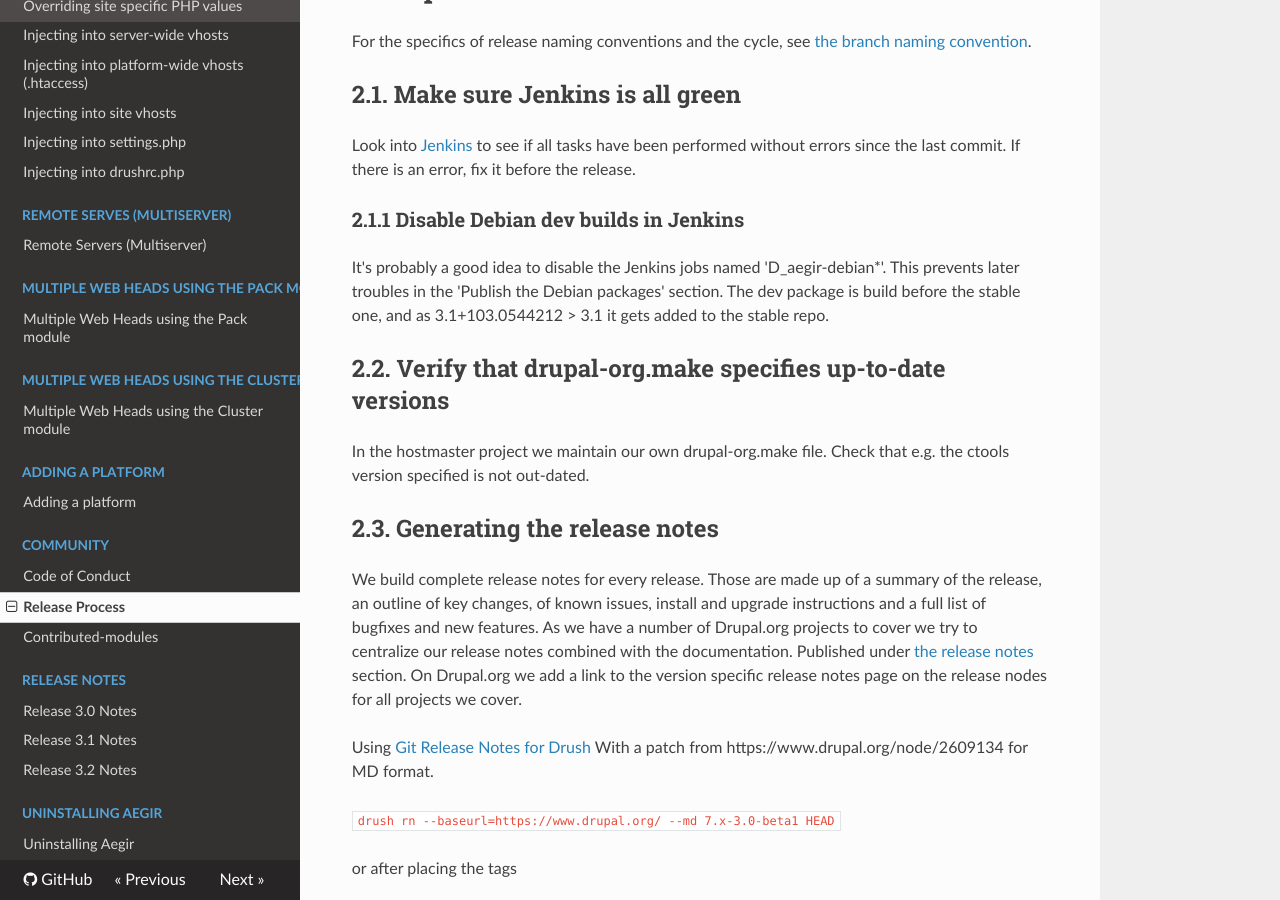
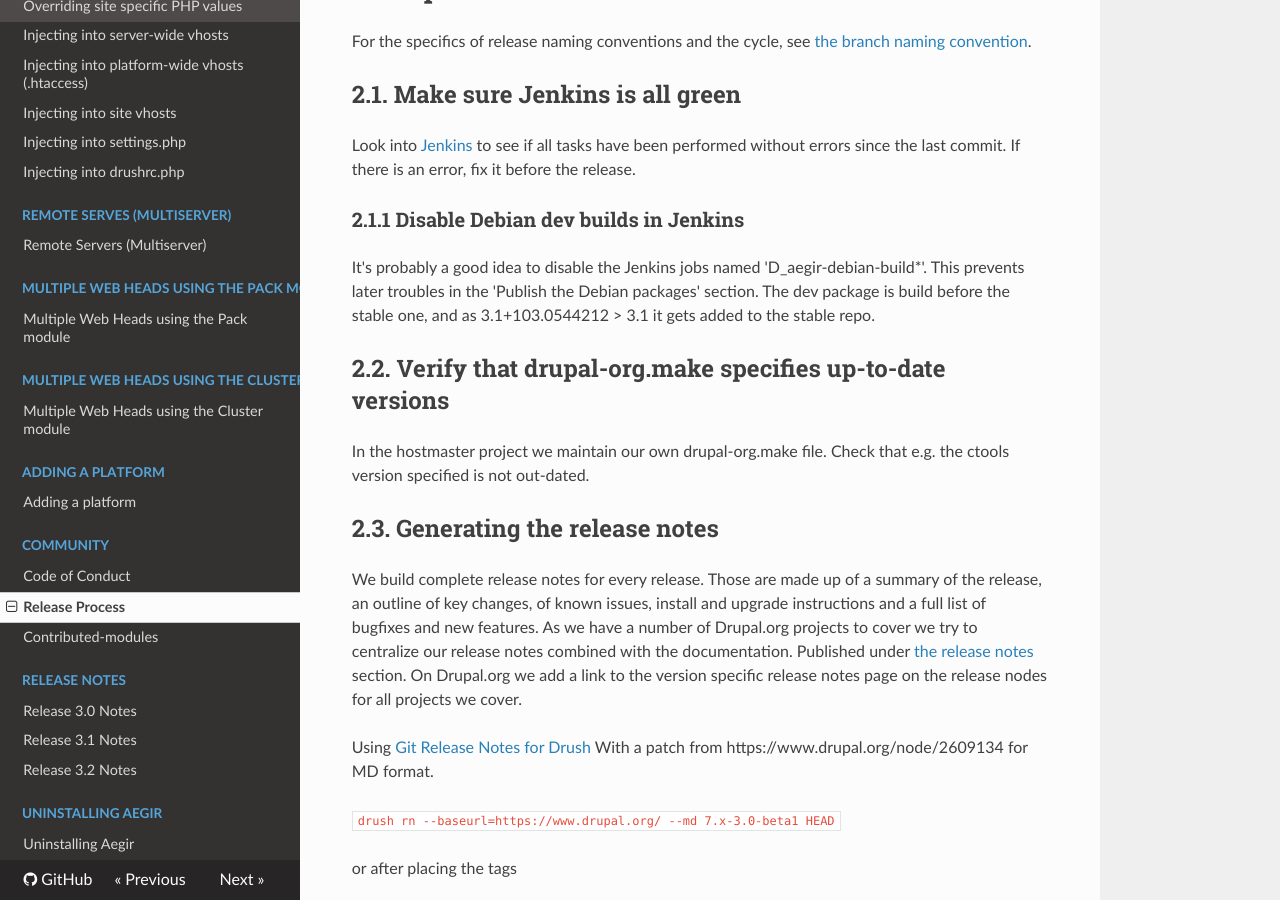
Before and after one commit to aegir-project/documentation, an MkDocs documentation site: the page built from docs/community/release-process.md, in a window 1280 px wide and 900 px high, scrolled down 866 px. Built offline with MkDocs 1.6.1, drawn with Linux system fonts in a browser that asks for light colours; nearby versions of some CDN libraries; old or Windows-style settings are respelled for this version of MkDocs; some of the changed lines change nothing that is shown; some of the changed text lies outside the part shown.

Commit message:
Update some jenkins build info

```diff
--- a/docs/community/release-process.md
+++ b/docs/community/release-process.md
@@ -27,7 +27,7 @@
 
 ### 2.1.1 Disable Debian dev builds in Jenkins
 
-It's probably a good idea to disable the Jenkins jobs named 'D_aegir-debian*'. This prevents later troubles in the 'Publish the Debian packages' section.
+It's probably a good idea to disable the Jenkins jobs named 'D_aegir-debian-build*'. This prevents later troubles in the 'Publish the Debian packages' section.
 The dev package is build before the stable one, and as 3.1+103.0544212 > 3.1 it gets added to the stable repo.
 
 ## 2.2. Verify that drupal-org.make specifies up-to-date versions
@@ -84,10 +84,9 @@
 
 ## 2.5. Test the manual install in Jenkins
 
-Before making a full release, test the release in Jenkins. To do so, start a build of the launch the [P_Aegir_Puppet_Module_functional_test_Aegir3-dev](http://ci.aegirproject.org/job/P_Aegir_Puppet_Module_functional_test_Aegir3-dev/) with the following parameters:
+Before making a full release, test the release in Jenkins. To do so, start a build of the launch the [P_Aegir_Puppet_Module_functional_test_Aegir3-dev-Drush6](http://ci.aegirproject.org/job/P_Aegir_Puppet_Module_functional_test_Aegir3-dev-Drush6/) with the following parameters:
 
-*   the right release as the `AEGIR_VERSION` parameter
-*   the `DRUSH_VERSION` to match what is required for this release.
+A similar job exists for [Drush7](http://ci.aegirproject.org/job/P_Aegir_Puppet_Module_functional_test_Aegir3-dev-Drush7/) and [Drush8](http://ci.aegirproject.org/job/P_Aegir_Puppet_Module_functional_test_Aegir3-dev-Drush8/)
 
 If the build fails, delete the remote tags (using `git push origin :6.x-1.7`, for example), fix the bugs and start again.
 
@@ -191,3 +190,7 @@
 *   Twitter as @aegirproject
 
 Optionally, blog posts on [koumbit.org](http://koumbit.org), [mig5.net](http://mig5.net), and elsewhere may go into further detail about significant changes, screencasts etc.
+
+## 2.12. Re-enable the debian dev build job
+
+The job that was disabled in section 2.1.1 can now be enabled again.
```
